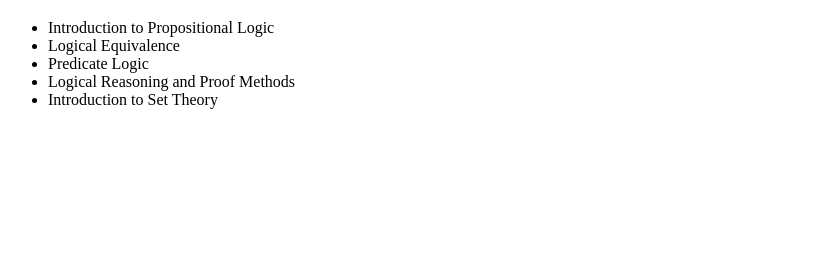
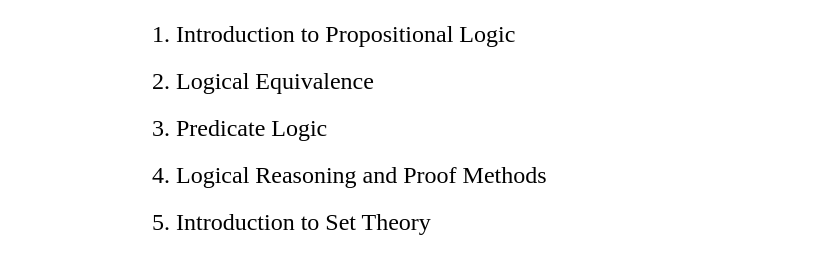
Before and after one commit to rbgk/CSE191, a plain HTML site: page index.html in a window 1280 px wide. Shown: the part 61-334 px from the top of the page, without its empty margins (0-840 px from the left). Drawn offline with Linux system fonts and the light colour scheme.

Commit message:
styling touchup

```diff
--- a/index.html
+++ b/index.html
@@ -6,11 +6,18 @@
     <title>CSE191 Fall 2023</title>
 </head>
 <body>
+    <style>
+        li  {
+            margin-top: 20px;
+        }
+    </style>
+
     <h1 style="text-align: center;">
         CSE 191 - Discrete Math
     </h1>
 
-    <ul>
+    <div style="margin-left: 10vw; font-size: 24px;">
+        <ol>
             <li>
                 Introduction to Propositional Logic
             </li>
@@ -26,7 +33,7 @@
             <li>
                 Introduction to Set Theory
             </li>
-    </ul>
-
+        </ol>
+    </div>
 </body>
 </html>
```
Lines whose indentation alone changed are shown as unchanged.
